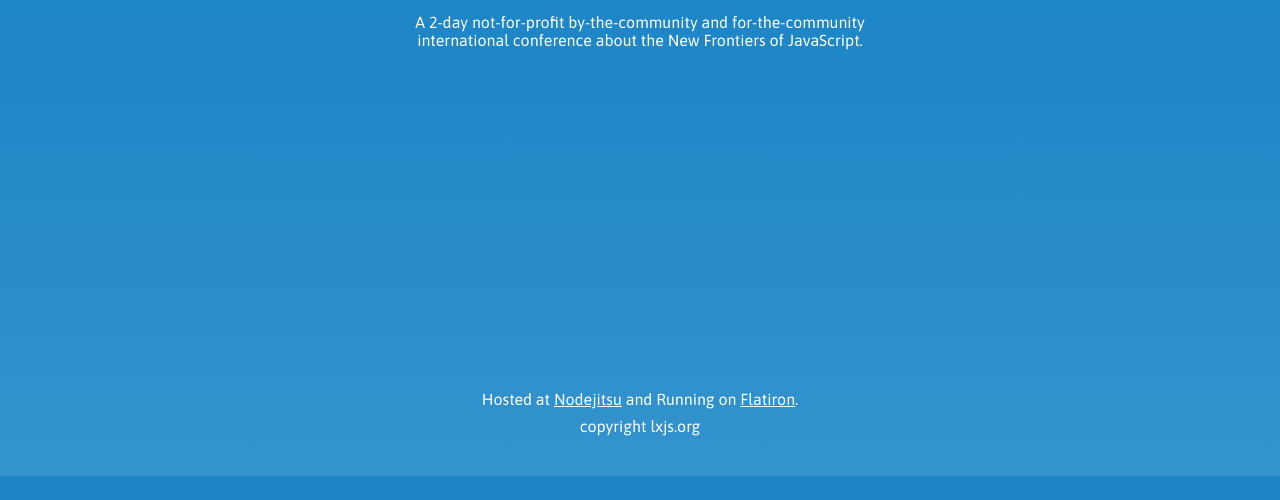
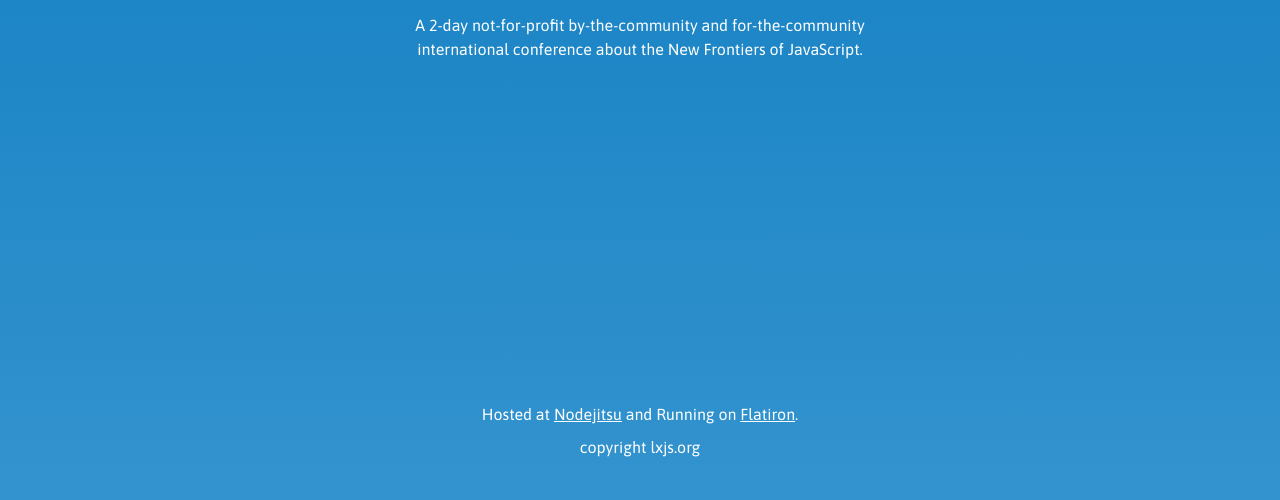
Before and after one commit to LXJS/lxjs-site-2012, a website: page assets/layout.html in a window 1280 px wide. Shown: the part 470-970 px from the top of the page. Before the commit the page ends 946 px from the top, so only its background shows below. Drawn offline with Linux system fonts and the light colour scheme; files that its build step writes are made by us from their sources.

Commit message:
fixed p line height

```diff
--- a/package.json
+++ b/package.json
@@ -1,6 +1,6 @@
 {
   "name": "lxjsweb",
-  "version": "0.1.0-3",
+  "version": "0.1.0-4",
   "private": true,
   "dependencies": {
     "marked": "*",
--- a/public/css/lxjs.css
+++ b/public/css/lxjs.css
@@ -29,6 +29,7 @@ a {
 p {
   font-family: 'Asap', sans-serif;
   font-size: 16px;
+  line-height: 1.5em;
 }
 
 h2.when {
```
